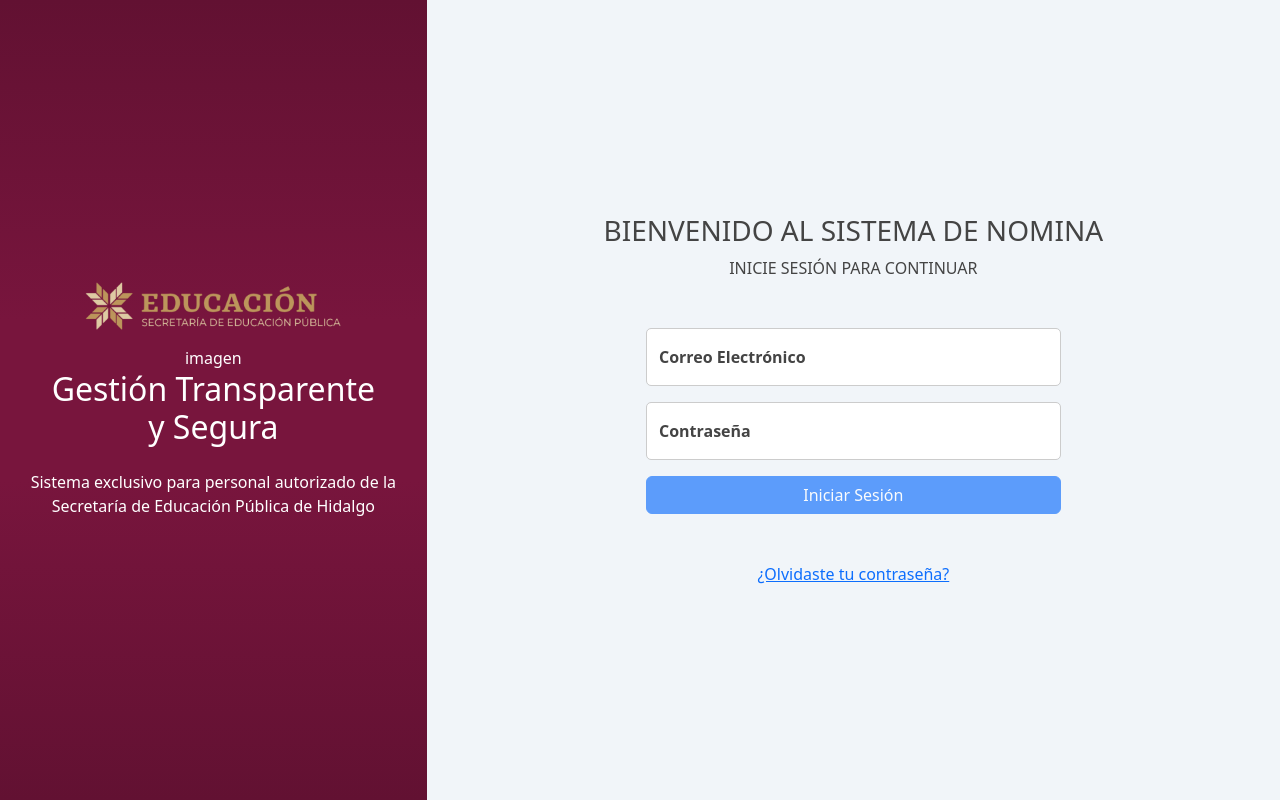
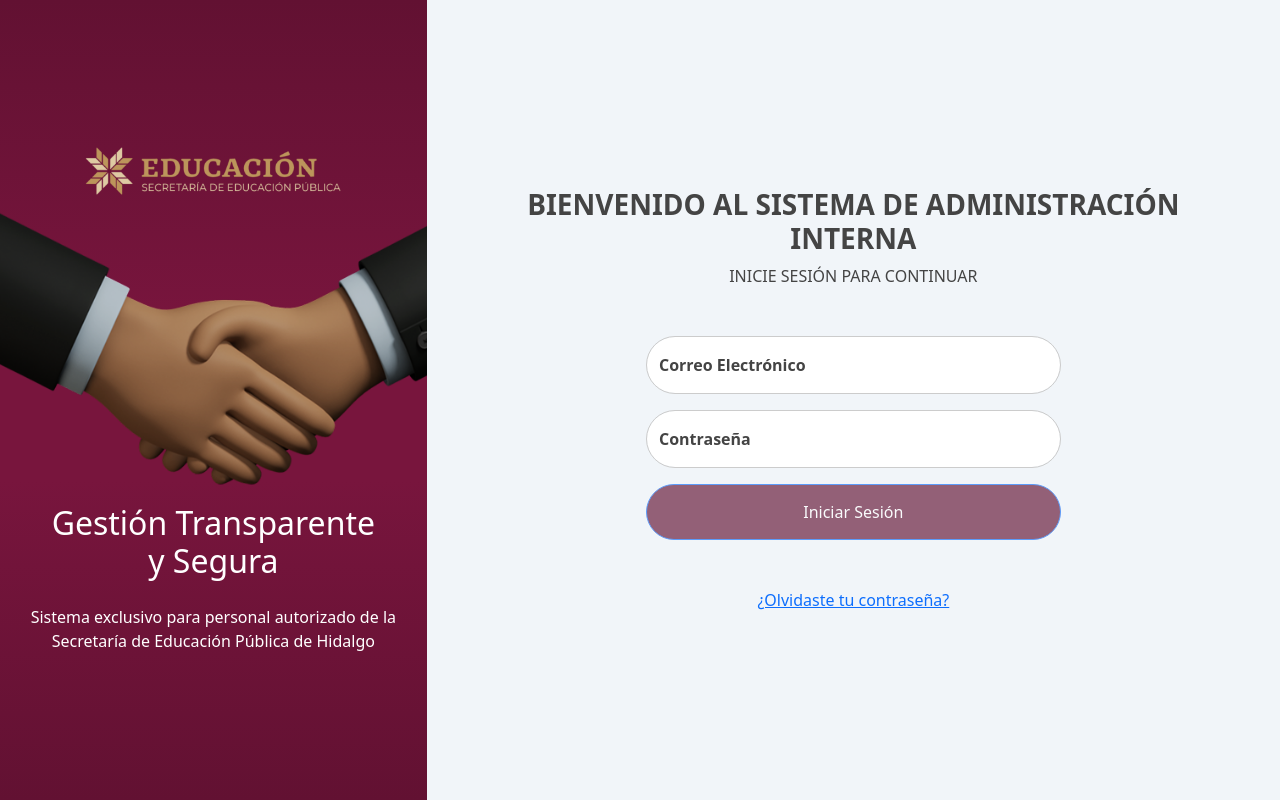
Before and after one commit to VanerRay18/Front-end-Sistema-Nomina, an Angular app: page /login in a window 1280 px wide. Built offline with nearby package versions, Linux system fonts and the light colour scheme.

Commit message:
Pantalla login 3

```diff
--- a/src/app/core/auth/login/login.component.html
+++ b/src/app/core/auth/login/login.component.html
@@ -5,35 +5,36 @@
       <div class="mb-3">
         <img id="logo" src="assets/logo_gobhidalgo.png" alt="Escudo del Estado de Hidalgo" />
       </div>
-      <div>imagen</div>
+      <div class="mb-3" style="overflow: hidden;"><img src="assets/Light-brown-in-Jacket10.png" alt="saludo de manos" style="width: 100%;"></div>
       <h2 style="padding: 0 5%;">Gestión Transparente y&nbsp;Segura</h2>
       <div class="mt-4" style="padding: 0 5%;">Sistema exclusivo para personal autorizado de la Secretaría de Educación Pública de Hidalgo</div>
     </div>
     <div class="col col-12 col-md-6 col-lg-8 text-center" style="padding: 80px 0;align-content: center;color: #444;">
-      <h3 style="padding: 0 5%;text-transform: uppercase;">Bienvenido al Sistema de Nomina</h3>
-      <div class="mb-5" style="padding: 0 5%;text-transform: uppercase;">inicie sesión para continuar</div>
+      <h3 style="padding: 0 5%;text-transform: uppercase;font-weight: bold;">Bienvenido al Sistema de Administración Interna </h3>
+      <div class="mb-5" style="padding: 0px 5%;text-transform: uppercase;">inicie sesión para continuar</div>
       <form [formGroup]="loginForm" (ngSubmit)="onSubmit()" action="" style="max-width: 500px;margin: auto;padding: 0 5%;">
 
         <div *ngIf="loginForm.get('user')?.invalid && loginForm.get('user')?.touched" class="alert alert-danger alert-dismissible fade show" role="alert">
-          ♦ <i class="bi bi-exclamation-octagon me-1"></i>
+          <i class="fa-solid fa-circle-exclamation"></i>&nbsp;
           El correo electrónico es requerido
         </div>
         <div class="form-floating mb-3">
-          <input id="email" formControlName="user" type="email" class="form-control" id="floatingInput" placeholder="nombre.apellido@seph.com.mx">
+          <input id="usuario" formControlName="user" type="email" class="form-control" style="border-radius: 100px;text-align: center;" placeholder="nombre.apellido@seph.com.mx">
           <label for="floatingInput">Correo Electrónico</label>
         </div>
 
         <div *ngIf="loginForm.get('password')?.invalid && loginForm.get('password')?.touched" class="alert alert-danger alert-dismissible fade show" role="alert">
-          ♦ <i class="bi bi-exclamation-octagon me-1"></i>
+          <i class="fa-solid fa-circle-exclamation"></i>&nbsp;
           La contraseña es requerida
         </div>
         <div class="form-floating mb-3">
-          <input id="password" formControlName="password" type="password" class="form-control" id="floatingPassword" placeholder="Contraseña">
+          <input id="password" formControlName="password" type="password" class="form-control" style="border-radius: 100px;text-align: center;" placeholder="Contraseña">
           <label for="floatingPassword">Contraseña</label>
         </div>
 
         <div class="d-grid gap-2 mt-3">
-          <button type="submit" id="loginButton" class="btn btn-primary" type="button" [disabled]="loginForm.invalid">Iniciar Sesión</button>
+          <button type="submit" id="loginButton" class="btn btn-primary" style="background-color: #621132;padding: 15px;
+  border-radius: 100px;" [disabled]="loginForm.invalid">Iniciar Sesión</button>
         </div>
         <a href="#"><div class="mt-5">¿Olvidaste tu contraseña?</div></a>
       </form>
--- a/src/app/core/auth/login/login.component.ts
+++ b/src/app/core/auth/login/login.component.ts
@@ -29,8 +29,8 @@ export class LoginComponent implements OnInit {
   }
 
   ngOnInit(): void {
-  this.checkTokenExpiration();
-  localStorage.clear();
+    this.checkTokenExpiration();
+    localStorage.clear();
   }
 
   onSubmit() {
@@ -50,49 +50,49 @@ export class LoginComponent implements OnInit {
         password: this.loginForm.value.password
     };
 
-    this.authService.authLogg(data).subscribe(
-        (response) => {
-            const token = response.headers.get('Authorization');
-            // const tokenExpiration = new Date().getTime() + (2 * 60 * 60 * 1000) + (58 * 60 * 1000); // 2 horas y 58 minutos
-            const tokenExpiration = new Date().getTime() + (5000);
-            const rolId = response.body.data.roles;
-            const userId = response.body.data.userId;
-            const path = response.body.data.config.principal;
-            const extras = response.body.data.config.extras
-            this.PermisosUserService.save(response.body.data.permisos);
-            // Guardar el token y otros datos en localStorage
-            if (token) {
-                localStorage.setItem('userId', userId);
-                 localStorage.setItem('extras', extras != null? extras : '');
-                // localStorage.setItem('eliminar', eliminar);
-                // localStorage.setItem('agregar', agregar);
-                localStorage.setItem('rolId', rolId);
-                localStorage.setItem('token', token);
-                localStorage.setItem('tokenExpiration', tokenExpiration.toString());
+    // this.authService.authLogg(data).subscribe(
+    //     (response) => {
+    //       console.log(response);
+    //         const token = response.headers.get('Authorization');
+    //         // const tokenExpiration = new Date().getTime() + (2 * 60 * 60 * 1000) + (58 * 60 * 1000); // 2 horas y 58 minutos
+    //         const tokenExpiration = new Date().getTime() + (5000);
+    //         const rolId = response.body.data.roles;
+    //         const userId = response.body.data.userId;
+    //         const path = response.body.data.config.principal;
+    //         const extras = response.body.data.config.extras
+    //         this.PermisosUserService.save(response.body.data.permisos);
+    //         // Guardar el token y otros datos en localStorage
+    //         if (token) {
+    //             localStorage.setItem('userId', userId);
+    //              localStorage.setItem('extras', extras != null? extras : '');
+    //             // localStorage.setItem('eliminar', eliminar);
+    //             // localStorage.setItem('agregar', agregar);
+    //             localStorage.setItem('rolId', rolId);
+    //             localStorage.setItem('token', token);
+    //             localStorage.setItem('tokenExpiration', tokenExpiration.toString());
 
-                this.router.navigate([path]); // Navegar al nuevo path
-            }
+    //             this.router.navigate([path]); // Navegar al nuevo path
+    //         }
 
-            this.isLoading = false; // Desactivar el loader
-            loginButton.disabled = false; // Habilitar el botón nuevamente
-        },
-        (error) => {
-            Swal.fire({
-              title: error.error.message != null?'Error':'Error con el sistema...',
-                text: error.error.message != null? error.error.message:'Favor de acudir al area de mantenimiento',
-                icon: 'error',
-                confirmButtonText: 'OK'
-            });
-            this.isLoading = false; // Desactivar el loader
-            loginButton.disabled = false; // Habilitar el botón nuevamente
-        }
-    );
+    //         this.isLoading = false; // Desactivar el loader
+    //         loginButton.disabled = false; // Habilitar el botón nuevamente
+    //     },
+    //     (error) => {
+    //         Swal.fire({
+    //           title: error.error.message != null?'Error':'Error con el sistema...',
+    //             text: error.error.message != null? error.error.message:'Favor de acudir al area de mantenimiento',
+    //             icon: 'error',
+    //             confirmButtonText: 'OK'
+    //         });
+    //         this.isLoading = false; // Desactivar el loader
+    //         loginButton.disabled = false; // Habilitar el botón nuevamente
+    //     }
+    // );
 }
 
 
 // Verifica la expiración del token
 checkTokenExpiration() {
-  console.log('hola')
   const tokenExpiration = localStorage.getItem('token');
   if (tokenExpiration) {
     const now = new Date().getTime();
```
Also changed, not shown: src/assets/Light-brown-in-Jacket10.png (added).
